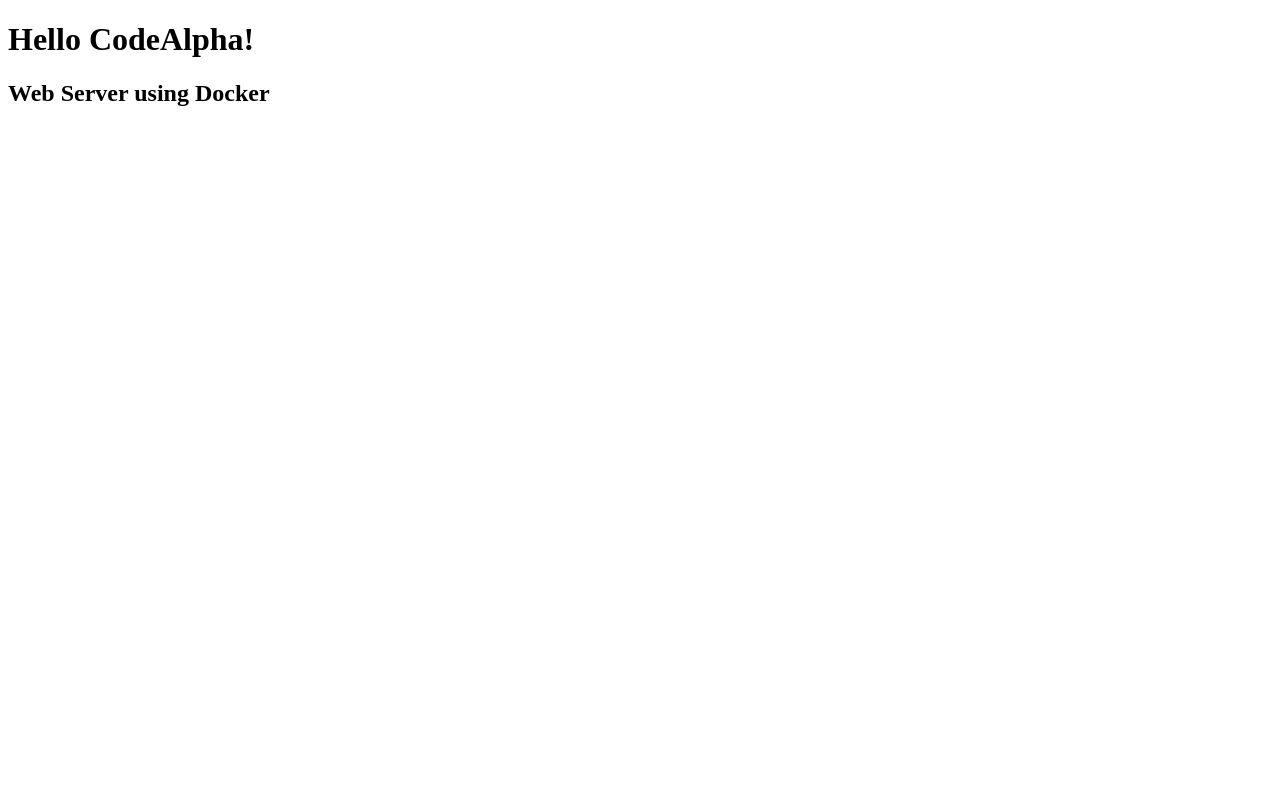
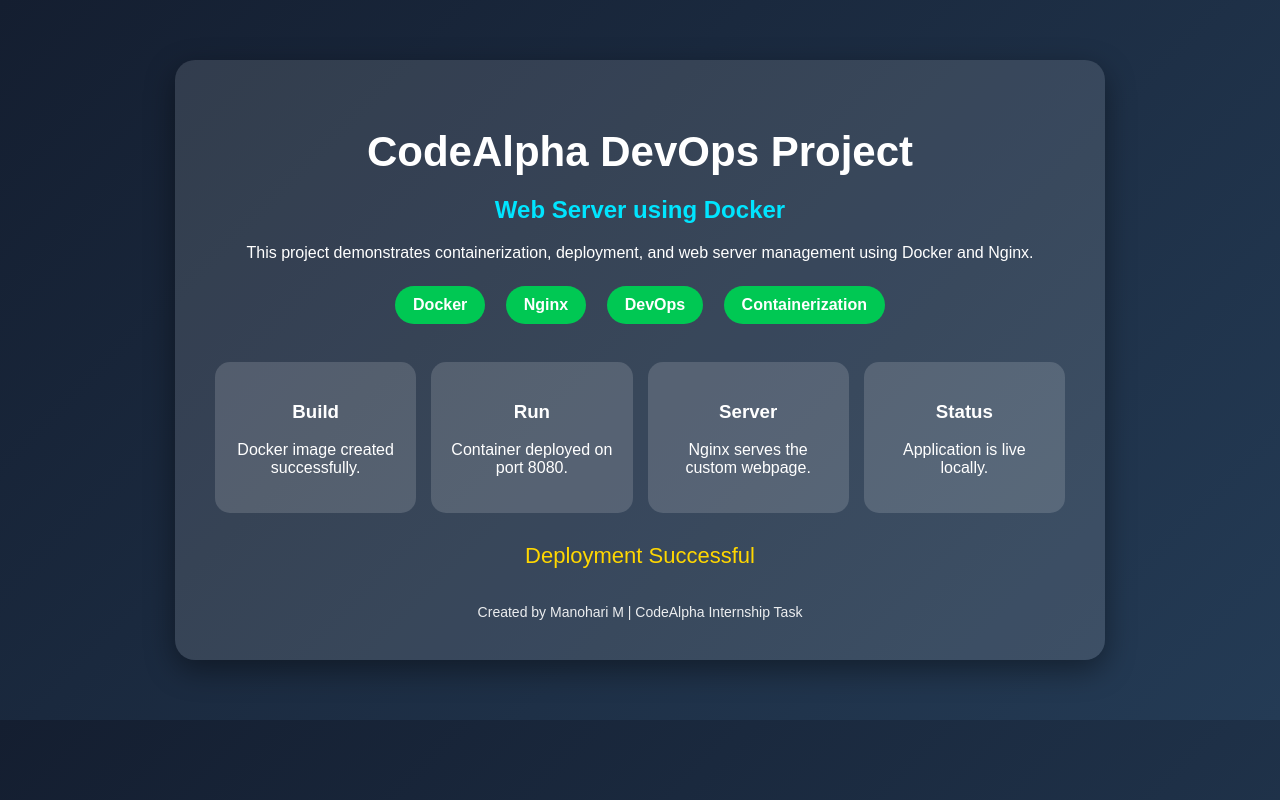
Before and after one commit to manohari268/CodeAlpha_WebServerDocker, a plain HTML site: page index.html in a window 1280 px wide. Drawn offline with Linux system fonts and the light colour scheme.

Commit message:
Fix encoding and enhance Docker UI

```diff
--- a/index.html
+++ b/index.html
@@ -1,10 +1,103 @@
 <!DOCTYPE html>
 <html>
 <head>
-    <title>CodeAlpha Docker Project</title>
+    <title>CodeAlpha Docker Web Server</title>
+    <style>
+        body {
+            margin: 0;
+            font-family: Arial, sans-serif;
+            background: linear-gradient(135deg, #141e30, #243b55);
+            color: white;
+            text-align: center;
+        }
+        .container {
+            padding: 60px 20px;
+        }
+        .card {
+            max-width: 850px;
+            margin: auto;
+            padding: 40px;
+            border-radius: 20px;
+            background: rgba(255,255,255,0.12);
+            box-shadow: 0 10px 30px rgba(0,0,0,0.4);
+        }
+        h1 {
+            font-size: 42px;
+            margin-bottom: 10px;
+        }
+        h2 {
+            color: #00e5ff;
+        }
+        .badges span {
+            display: inline-block;
+            margin: 8px;
+            padding: 10px 18px;
+            border-radius: 25px;
+            background: #00c853;
+            font-weight: bold;
+        }
+        .grid {
+            display: grid;
+            grid-template-columns: repeat(auto-fit, minmax(180px, 1fr));
+            gap: 15px;
+            margin-top: 30px;
+        }
+        .box {
+            padding: 20px;
+            border-radius: 15px;
+            background: rgba(255,255,255,0.15);
+        }
+        .status {
+            margin-top: 30px;
+            font-size: 22px;
+            color: #ffd700;
+        }
+        footer {
+            margin-top: 35px;
+            font-size: 14px;
+            opacity: 0.9;
+        }
+    </style>
 </head>
 <body>
-    <h1>Hello CodeAlpha!</h1>
-    <h2>Web Server using Docker</h2>
+    <div class="container">
+        <div class="card">
+            <h1> CodeAlpha DevOps Project</h1>
+            <h2>Web Server using Docker</h2>
+            <p>This project demonstrates containerization, deployment, and web server management using Docker and Nginx.</p>
+
+            <div class="badges">
+                <span>Docker</span>
+                <span>Nginx</span>
+                <span>DevOps</span>
+                <span>Containerization</span>
+            </div>
+
+            <div class="grid">
+                <div class="box">
+                    <h3>Build</h3>
+                    <p>Docker image created successfully.</p>
+                </div>
+                <div class="box">
+                    <h3>Run</h3>
+                    <p>Container deployed on port 8080.</p>
+                </div>
+                <div class="box">
+                    <h3>Server</h3>
+                    <p>Nginx serves the custom webpage.</p>
+                </div>
+                <div class="box">
+                    <h3>Status</h3>
+                    <p>Application is live locally.</p>
+                </div>
+            </div>
+
+            <div class="status"> Deployment Successful</div>
+
+            <footer>
+                Created by Manohari M | CodeAlpha Internship Task
+            </footer>
+        </div>
+    </div>
 </body>
 </html>
```
